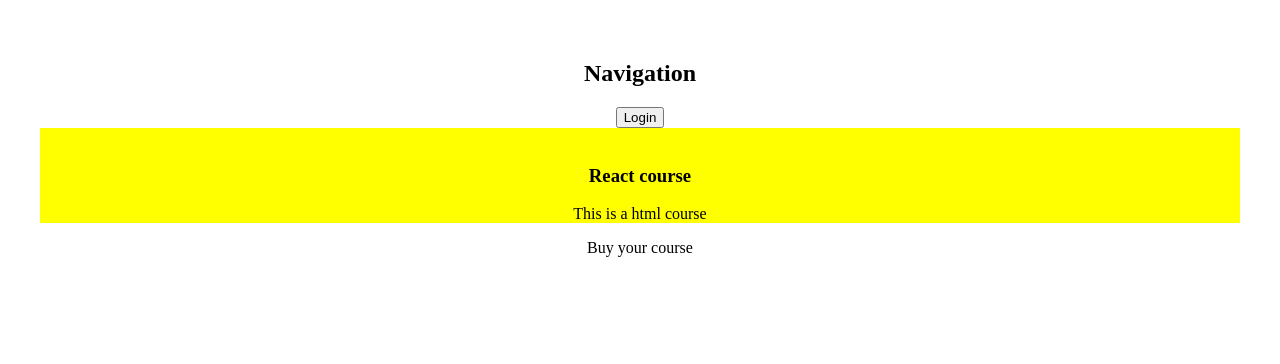
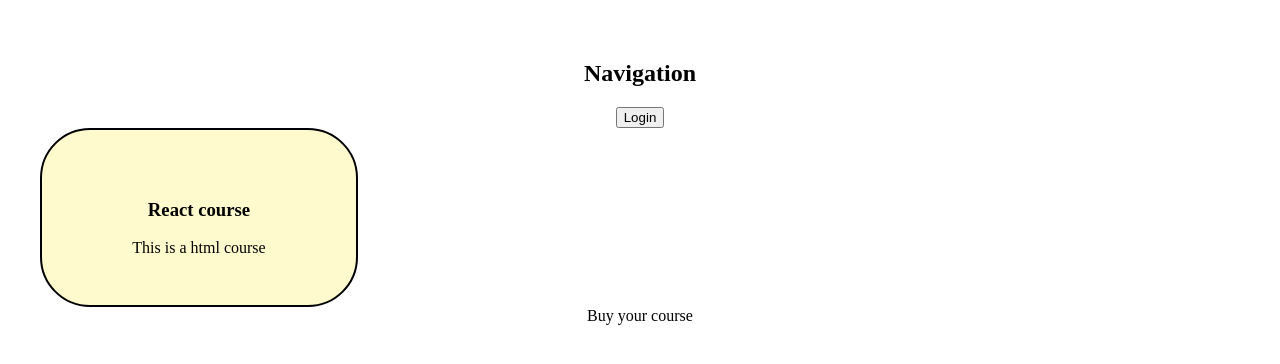
Before and after one commit to Aparna-devi-chinnu/insta-clone, a React (Vite) app: page / in a window 1280 px wide. Shown: the top 364 px of the page. Built offline with nearby package versions, Linux system fonts and the light colour scheme.

Commit message:
Modified styling for course

```diff
--- a/src/Course.jsx
+++ b/src/Course.jsx
@@ -1,10 +1,7 @@
 const course1 = "React course"
 function Course(){
-    const styles = {
-        backgroundColor : "yellow"
-    }
     return (
-        <div style={styles}>
+        <div className="card">
             <img src="" alt="" />
             <h3>{course1}</h3>
             <p>This is a html course</p>
--- a/src/index.css
+++ b/src/index.css
@@ -1,3 +1,7 @@
 .card{
-    background-color: aquamarine;
+    background-color:lemonchiffon;
+    max-width: 250px;
+    border: 2px solid black;
+    border-radius: 50px;
+    font-family: 'Times New Roman', Times, serif;
 }
```
